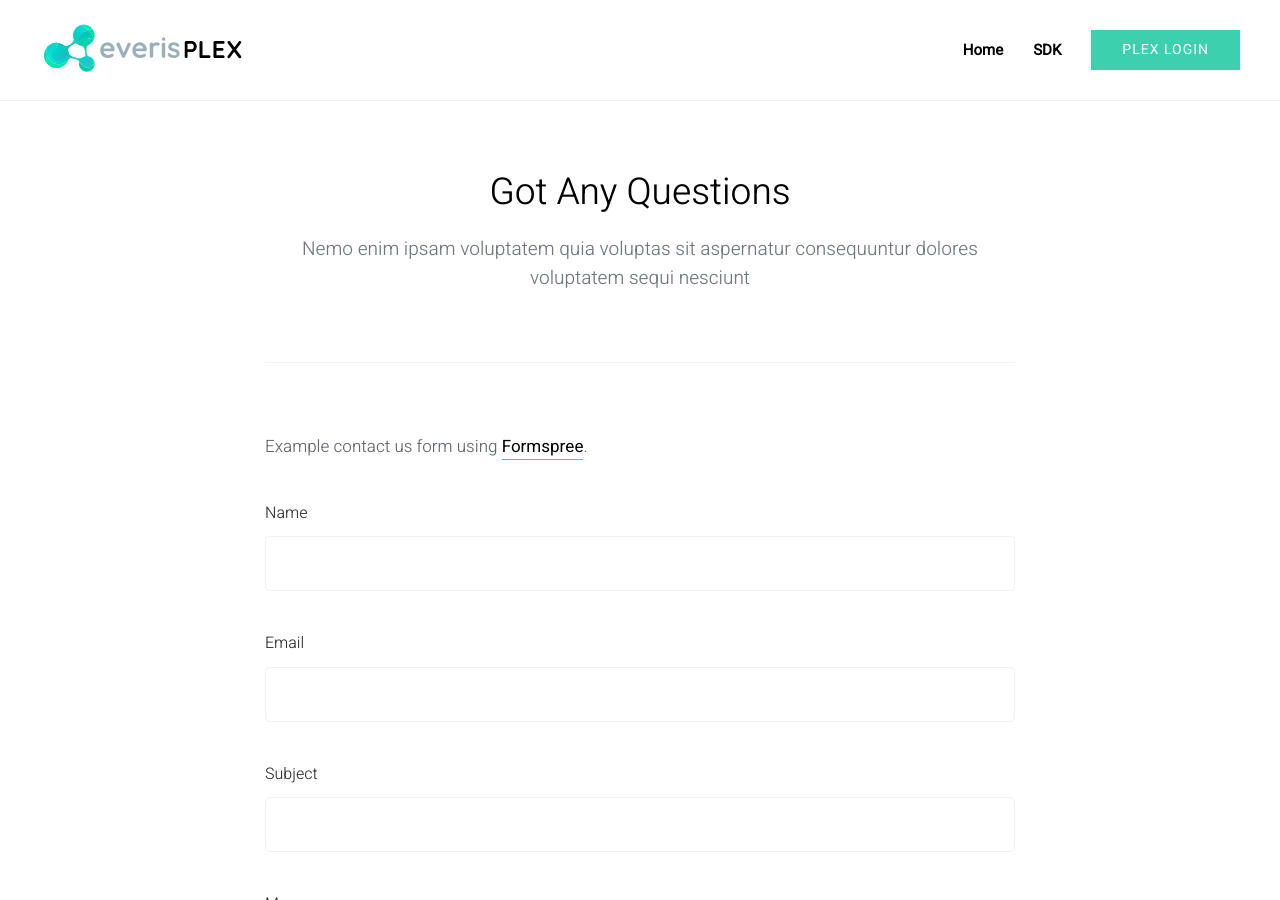
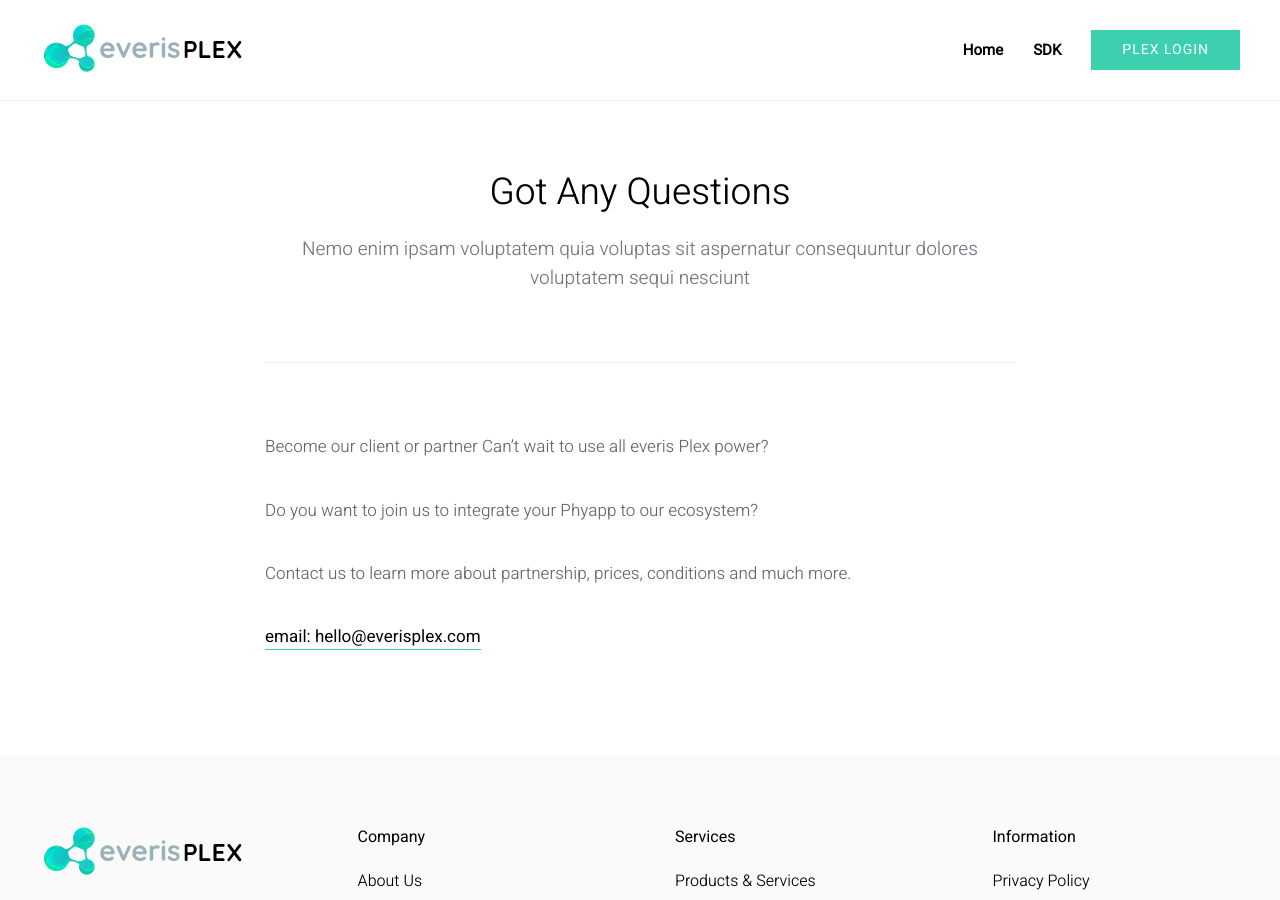
Before and after one commit to everisplex/everisplex.github.io, a Jekyll site: the page built from contact.md, in a window 1280 px wide and 900 px high. Built offline with Jekyll 4.4.1, drawn with Linux system fonts in a browser that asks for light colours.

Commit message:
about page updated

```diff
--- a/contact.md
+++ b/contact.md
@@ -6,6 +6,11 @@ subtitle: Nemo enim ipsam voluptatem quia voluptas sit aspernatur consequuntur d
 permalink: /contact/
 ---
 
-Example contact us form using [Formspree](https://formspree.io/).
+Become our client or partner
+Can’t wait to use all everis Plex power?
 
-{% include formspree.html email="my_name@gmail.com" redirect="/thanks/" name="true" subject="true" %}
+Do you want to join us to integrate your Phyapp to our ecosystem?
+
+Contact us to learn more about partnership, prices, conditions and much more.
+
+<a href="mailto:hello@everisplex.com">email: hello@everisplex.com</a>
```
